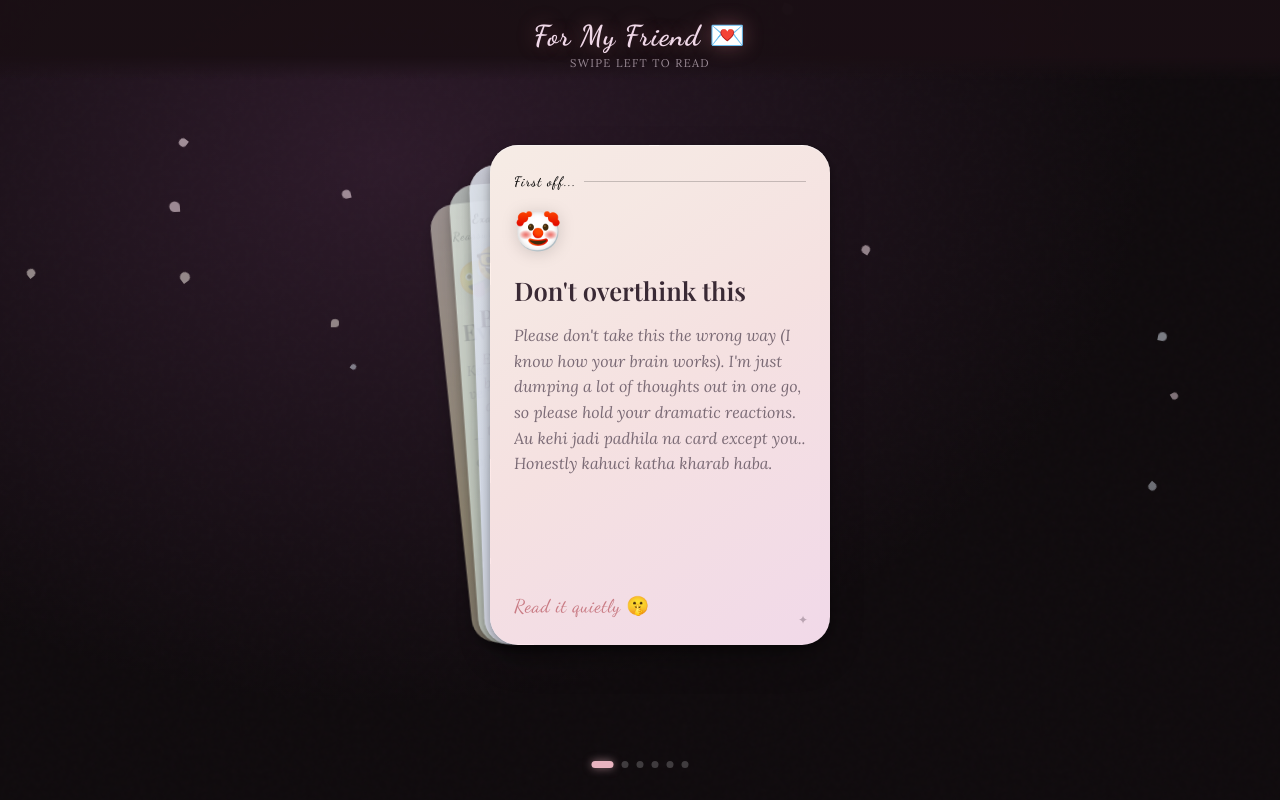
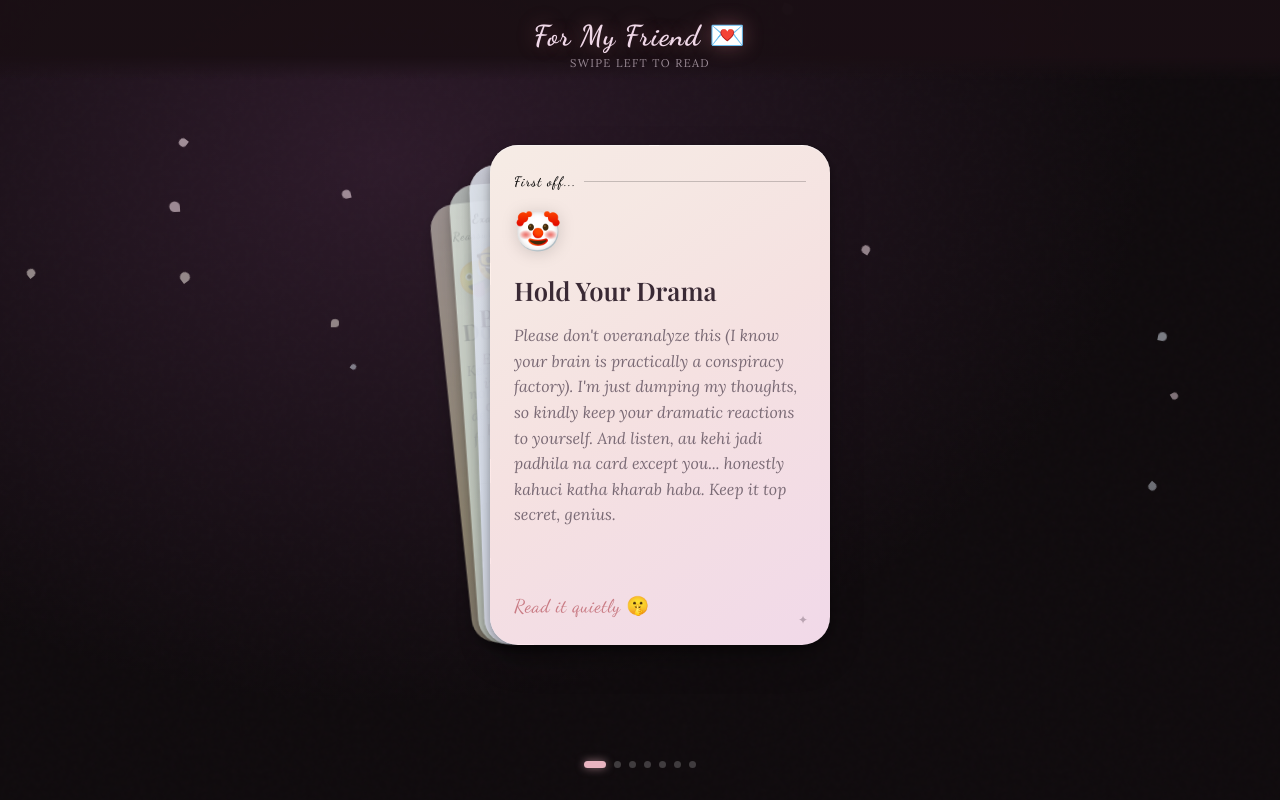
Before and after one commit to Ayushmancodes-08/friend_project, a Preact app: page / in a window 1280 px wide. Built offline with nearby package versions, Linux system fonts and the light colour scheme; no server answers; a web font is replaced by a local one.

Commit message:
feat: initialize application with card stack component and custom styles

```diff
--- a/src/app.jsx
+++ b/src/app.jsx
@@ -5,8 +5,8 @@ const initialCards = [
   {
     label: "First off...",
     emoji: "🤡",
-    title: "Don't overthink this",
-    body: "Please don't take this the wrong way (I know how your brain works). I'm just dumping a lot of thoughts out in one go, so please hold your dramatic reactions. Au kehi jadi padhila na card except you.. Honestly kahuci katha kharab haba.",
+    title: "Hold Your Drama",
+    body: "Please don't overanalyze this (I know your brain is practically a conspiracy factory). I'm just dumping my thoughts, so kindly keep your dramatic reactions to yourself. And listen, au kehi jadi padhila na card except you... honestly kahuci katha kharab haba. Keep it top secret, genius.",
     sig: "Read it quietly 🤫",
     theme: "card-1"
   },
@@ -14,33 +14,41 @@ const initialCards = [
     label: "Stubborn you",
     emoji: "🙄",
     title: "Queen of Stubbornness",
-    body: "Hey, Idk what happened but you are literally toooo stubborn to function normally sometimes. Listen, you don't have to prove anything to anyone. I know you love proving people wrong (and it's a great hobby), but it's only fun until it drains you.",
-    sig: "Chill out a bit ✨",
+    body: "Hey, Idk what virus hit your system but you are literally too stubborn to function normally half the time. You don't have to prove everything to everyone! Yes, I know proving people wrong is your favorite extreme sport, but it's only fun until it completely drains your battery.",
+    sig: "Chill out a bit, seriously ✨",
     theme: "card-2"
   },
   {
     label: "Exams & Focus",
     emoji: "🤓",
     title: "Books over Drama",
-    body: "Exam asuci, Focus on that instead of being an overthinker. Dusron ke liye apna aura down mat karo, you're better than that. Don't let random unknowns affect your mood unless they actually matter (which they usually don't).",
-    sig: "Protect your peace 🧘",
+    body: "Exams aa rahe hain, focus on that instead of running a full-time overthinking marathon. Random logon ke liye apna premium aura down mat karo, you're literally better than that. Stop letting irrelevant NPCs affect your mood, they don't even matter anyway.",
+    sig: "Protect your peace, weirdo 🧘",
     theme: "card-3"
   },
   {
     label: "Reassurance",
     emoji: "🤪",
-    title: "Everything will be fine",
-    body: "Keep calm, everything will be normal very soon. Hopefully. Tataaaaaaaa! \n\n— To my favorite attacker/friend, officially known as V.",
-    sig: "Keep smiling (even if it hurts) 😊",
+    title: "Don't Panic (Yet)",
+    body: "Keep calm, everything will be back to normal very soon. Hopefully. Unless you decide to stay in this weird mode forever. Tataaaaaaaa! \n\n— To my favorite certified attacker/friend, officially known as V.",
+    sig: "Keep smiling (even if it kills you) 😊",
     theme: "card-4"
   },
   {
     label: "A Confession",
     emoji: "🤥",
-    title: "My incredible lying skills",
-    body: "Jahaan tak your guesses about me telling lies... Yup, I do occasionally lie to you. I know you're super smart and usually catch me, but thanks for still giving me chances to be an idiot. THAAAAAAAANNNNNKKKKKKKKK YOOOOOOOUUUUUUUUUUUUUU BRO for dealing with me!!\n\nAnd well, well... believe me, those 'sources' don't stand a chance before you. Ignore them from today, plus your sources can't do anything anyway (lol). So just chill. bbyeee ✌️",
-    sig: "You're the best ❤️",
+    title: "My Pro Lying Skills",
+    body: "Jahaan tak your epic detective guesses about me lying... Yup, guilty. I do occasionally lie to you. I know you think you're Sherlock and usually catch me, but thanks for still letting me be an absolute idiot sometimes. THAAAAAAAANNNNNKKKKKKKKK YOOOOOOOUUUUUUUUUUUUUU BRO for dealing with my nonsense!!\n\nAnd yeah, those 'sources' you worry about? They don't stand a chance against you. Unko ignore maar aaj se. They can't do anything anyway (lol). So just chill and stop panicking. bbyeee ✌️",
+    sig: "You're still the best (barely) ❤️",
     theme: "card-5"
+  },
+  {
+    label: "Kitten Robot",
+    emoji: "🤖🐱",
+    title: "Beep Boop Meow",
+    body: "<span class=\"floating-message\" style=\"display: inline-block; animation: float-msg 3s ease-in-out infinite;\">Still trying to decode the glitch that makes you act like a normal human with everyone else but completely malfunction around me. Khair, ab maine apni galtiyaan toh maan li. Happy? Whatever, get well soon chudail!!!?! 😊 Seriously, pta nhi kab tak yeh sad potato face dekhna padega. Use some emojis bro, stop being so dry and bounce back to normal already!</span>",
+    sig: "🤖💬",
+    theme: "card-6"
   }
 ];
 
--- a/src/index.css
+++ b/src/index.css
@@ -248,6 +248,12 @@ body {
 .card-3 { background: linear-gradient(145deg, #f0fdf4 0%, #e8f8f0 50%, #eefaf5 100%); }
 .card-4 { background: linear-gradient(145deg, #fffbeb 0%, #fef3c7 50%, #fdf0e0 100%); }
 .card-5 { background: linear-gradient(145deg, #fdf4ff 0%, #f5e8ff 50%, #ede8ff 100%); }
+.card-6 { background: linear-gradient(145deg, #fff0f5 0%, #ffe4e1 50%, #fffafa 100%); }
+
+@keyframes float-msg {
+    0%, 100% { transform: translateY(0); }
+    50% { transform: translateY(-8px); }
+}
 
 .card-label {
     font-family: 'Dancing Script', cursive;
```
Also changed, not shown: 2 other files (tests, documents, lock files or other folders).
